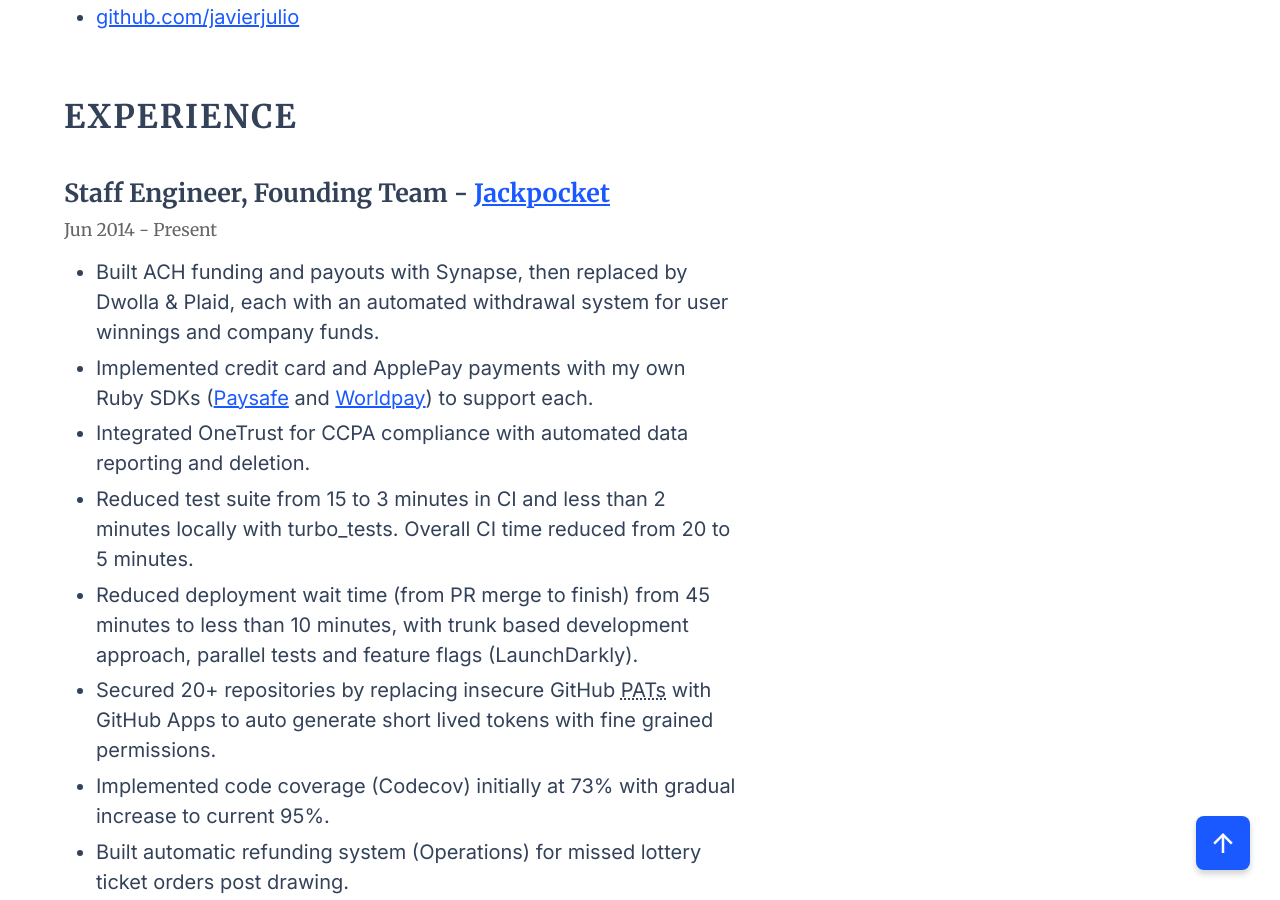
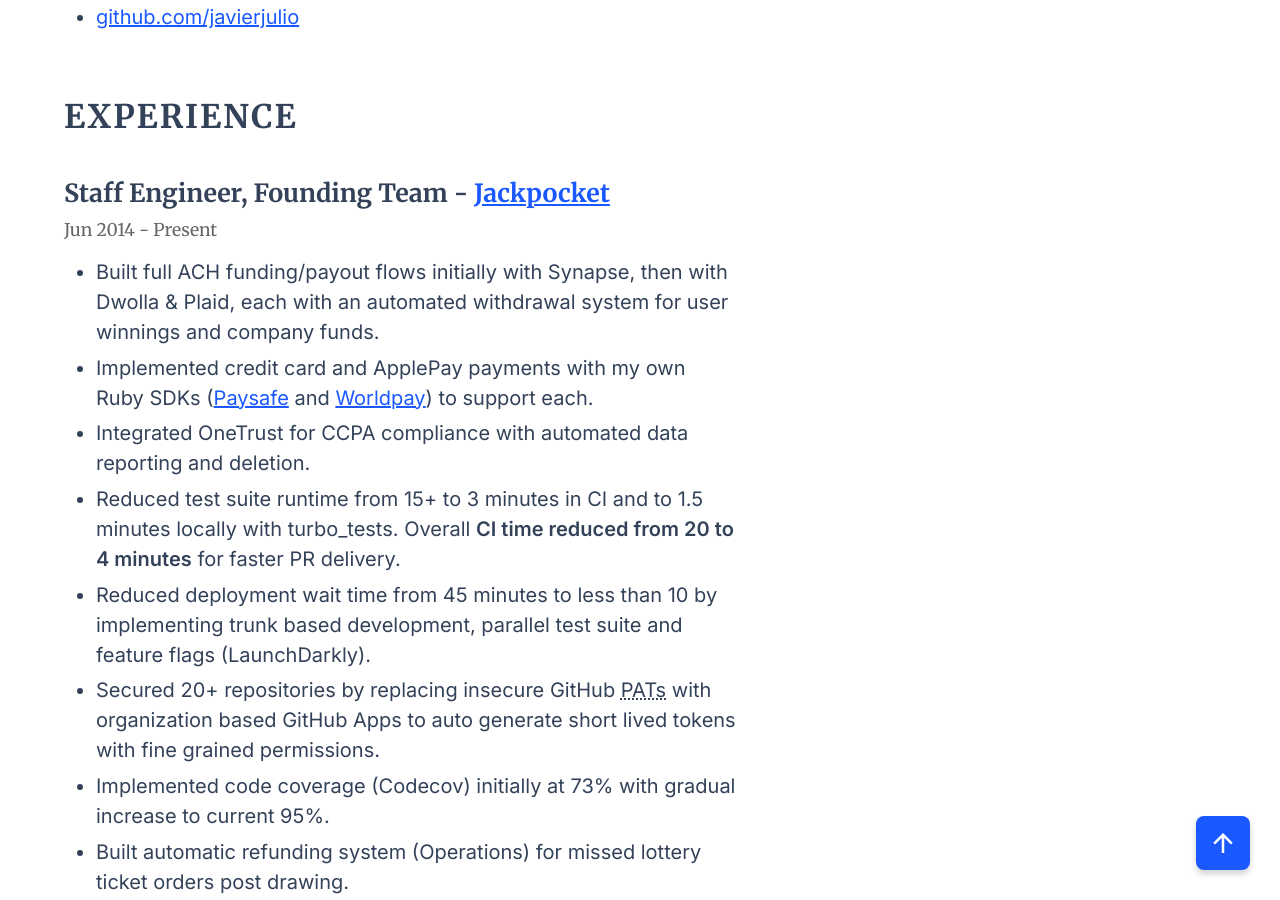
Before and after one commit to javierjulio/javierjulio.github.io, a Jekyll site: the page built from resume.html, in a window 1280 px wide and 900 px high, scrolled down 282 px. Built offline with Jekyll 4.4.1, drawn with Linux system fonts in a browser that asks for light colours.

Commit message:
Update Jackpocket experience

```diff
--- a/resume.html
+++ b/resume.html
@@ -15,12 +15,12 @@ permalink: /resume/
 <h3 class="job-title">Staff Engineer, Founding Team - <a href="https://jackpocket.com/">Jackpocket</a></h3>
 <p class="job-date">Jun 2014 - Present</p>
 <ul>
-	<li>Built ACH funding and payouts with Synapse, then replaced by Dwolla & Plaid, each with an automated withdrawal system for user winnings and company funds.</li>
+  <li>Built full ACH funding/payout flows initially with Synapse, then with Dwolla & Plaid, each with an automated withdrawal system for user winnings and company funds.</li>
 	<li>Implemented credit card and ApplePay payments with my own Ruby SDKs (<a href="https://github.com/jackpocket/paysafe">Paysafe</a> and <a href="https://github.com/jackpocket/worldpay-cnp">Worldpay</a>) to support each.</li>
 	<li>Integrated OneTrust for CCPA compliance with automated data reporting and deletion.</li>
-	<li>Reduced test suite from 15 to 3 minutes in CI and less than 2 minutes locally with turbo_tests. Overall CI time reduced from 20 to 5 minutes.</li>
-	<li>Reduced deployment wait time (from PR merge to finish) from 45 minutes to less than 10 minutes, with trunk based development approach, parallel tests and feature flags (LaunchDarkly).</li>
-	<li>Secured 20+ repositories by replacing insecure GitHub <abbr title="Personal access tokens">PATs</abbr> with GitHub Apps to auto generate short lived tokens with fine grained permissions.</li>
+	<li>Reduced test suite runtime from 15+ to 3 minutes in CI and to 1.5 minutes locally with turbo_tests. Overall <strong>CI time reduced from 20 to 4 minutes</strong> for faster PR delivery.</li>
+	<li>Reduced deployment wait time from 45 minutes to less than 10 by implementing trunk based development, parallel test suite and feature flags (LaunchDarkly).</li>
+	<li>Secured 20+ repositories by replacing insecure GitHub <abbr title="Personal access tokens">PATs</abbr> with organization based GitHub Apps to auto generate short lived tokens with fine grained permissions.</li>
 	<li>Implemented code coverage (Codecov) initially at 73% with gradual increase to current 95%.</li>
 	<li>Built automatic refunding system (Operations) for missed lottery ticket orders post drawing.</li>
 	<!--
```
